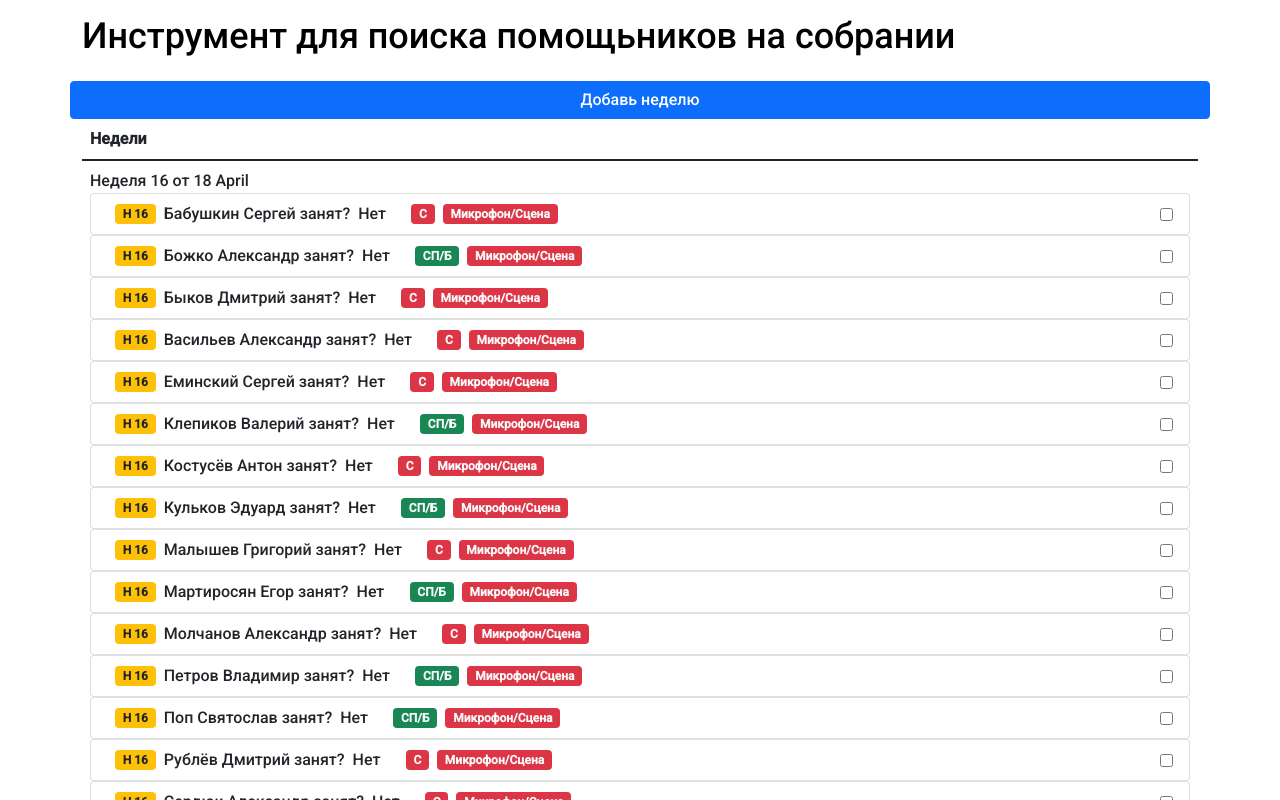
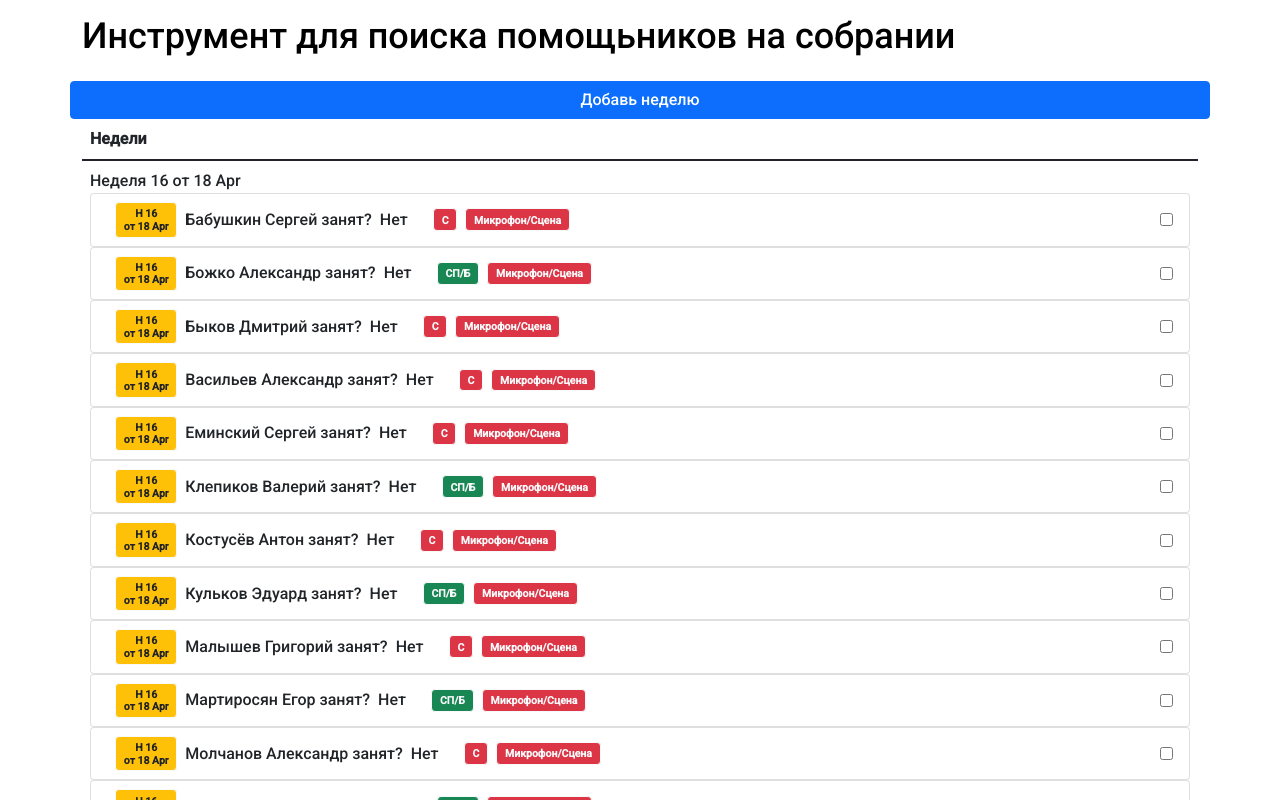
Before and after one commit to ErikEgl/sorting-with-table-react, a React (Create React App) app: page / in a window 1280 px wide. Both pictures are taken after a click on the button "Добавь неделю". Shown: the top 800 px of the page. Built offline with nearby package versions, Linux system fonts and the light colour scheme.

Commit message:
fixed month and day counter

```diff
--- a/src/components/Cards/Card/Card.js
+++ b/src/components/Cards/Card/Card.js
@@ -15,16 +15,18 @@ function Card(props) {
               className="p-2 w-100 d-flex gap-2 align-items-start align-items-sm-center flex-column flex-sm-row"
               htmlFor={`week-${props.weeksCounter}-id-${props.id}`}
             >
-              <Badge bg="warning" text="dark">
-                Н {props.weeksCounter}
+              <Badge className="border border-light" bg="warning" text="dark">
+                <small>Н {props.weeksCounter}</small>
+                <br/>
+                <small>от {props.mondayCounter} {props.monthCounter} </small>
               </Badge>
               {props.name} занят?{" "}
               <span className="isChecked">{`${checked ? "Да" : "Нет"}`}</span>
-              <Badge bg={`${props.elder ? "danger" : "success"}`} text="light">
-                {`${props.elder == true ? "С" : "СП/Б"}`}
-                </Badge>
-              <Badge bg={`${props.category === "ms" ? "badge bg-danger" : "badge bg-primary"}`} text="light">
-                {`${props.category === "ms" ? "Микрофон/Сцена" : "Аудио/Видео"}`}
+              <Badge className="border border-light" bg={`${props.elder ? "danger" : "success"}`} text="light">
+                  <small>{`${props.elder == true ? "С" : "СП/Б"}`}</small>
+              </Badge>
+              <Badge className="border border-light" bg={`${props.category === "ms" ? "badge bg-danger" : "badge bg-primary"}`} text="light">
+                <small>{`${props.category === "ms" ? "Микрофон/Сцена" : "Аудио/Видео"}`}</small>
               </Badge>
             </label>
             <input
--- a/src/components/Cards/Cards.js
+++ b/src/components/Cards/Cards.js
@@ -4,9 +4,8 @@ import { Table } from "react-bootstrap";
 
 function Cards(props) {
   const cardItem = data.map((item) => {
-    return <Card weeksCounter={props.weeksCounter} key={item.id} {...item} />;
+    return <Card weeksCounter={props.weeksCounter} mondayCounter={props.mondayCounter} monthCounter={props.monthCounter} key={item.id} {...item} />;
   });
-
   return (
     <>
 
--- a/src/components/WeeksGenerator/WeeksGenerator.js
+++ b/src/components/WeeksGenerator/WeeksGenerator.js
@@ -2,20 +2,26 @@ import React, { useState } from "react";
 import Cards from "../Cards/Cards";
 import ReactDOM from "react-dom";
 import { Button, Row, Container, Table } from "react-bootstrap";
-import { result, mondayAndMonthOfCurrentWeek, allMondaysOfAYear } from "./getDateAndWeekNum";
+import { result, allMondaysOfAYear } from "./getDateAndWeekNum";
 
-const month = mondayAndMonthOfCurrentWeek[1]
-const monday = mondayAndMonthOfCurrentWeek[0]
+let i = 0;
 let currentWeek = result[1]
 
 function WeeksGenerator() {
   const [cardList, setCardList] = useState([]);
   const [counter, setCounter] = useState(currentWeek);
-  const [mondayCounter, setMondayCounter] = useState(monday);
+  const [iCounter, setICounter] = useState(i);
+
   const handleChange = (event) => {
     setCounter(counter + 1);
-    setMondayCounter(mondayCounter + 7);
-    setCardList(cardList.concat(<Cards key={counter} weeksCounter={counter} mondayCounter={mondayCounter} monthCounter={month} />));
+    setICounter(iCounter + 1);
+    setCardList(cardList.concat(
+      <Cards
+        key={counter} weeksCounter={counter}
+        mondayCounter={allMondaysOfAYear[iCounter].date}
+        monthCounter={allMondaysOfAYear[iCounter].month}
+      />
+    ));
   };
 
 
--- a/src/components/WeeksGenerator/getDateAndWeekNum.js
+++ b/src/components/WeeksGenerator/getDateAndWeekNum.js
@@ -12,9 +12,12 @@ function getMondayOfCurrentWeek() {
   const first = today.getDate() - (today.getDay() || 7) + 1; // (today.getDay()||7) //if first val is 0 (false) (sunday) then it will print 7
   const MonthsInfo = new Date(today.setDate(first));
   const mondayMonthsName = MonthsInfo.toLocaleString("default", {
-    month: "long",
+    month: "short",
   });
   const monday = new Date(today.setDate(first)).getDate();
+  // console.log(today.toLocaleString("default", {
+  //   month: "short",
+  // }));
   return [monday, mondayMonthsName];
 }
 
@@ -22,29 +25,28 @@ export const mondayAndMonthOfCurrentWeek = getMondayOfCurrentWeek();
 
 function getAllMondaysOfAYear() {
   let d = new Date(),
-    month = d.getMonth(),
     mondays = [];
-  // d.setDate(27);
 
   // Get nearest Monday
   while (d.getDay() !== 1) {
     d.setDate(d.getDate() - 1);
   }
-  console.log(d); //18apr
+
   // Get all the other Mondays in the month and year
   while (d.getMonth()) {
     let pushDate = new Date(d.getTime());
     const dateObj = {
       date: pushDate.getDate(),
-      month: pushDate.getMonth() + 1,
+      month: pushDate.toLocaleString("default", {
+        month: "short",
+      }),
       year: pushDate.getFullYear(),
     };
     mondays.push(dateObj);
-    // console.log(d); all mondays iterating
+
     d.setDate(d.getDate() + 7);
   }
-  console.log(mondays[3]);
   return mondays;
 }
 
-export const allMondaysOfAYear = getAllMondaysOfAYear()
+export const allMondaysOfAYear = getAllMondaysOfAYear();
```
Also changed, not shown: 1 other file (tests, documents, lock files or other folders).
